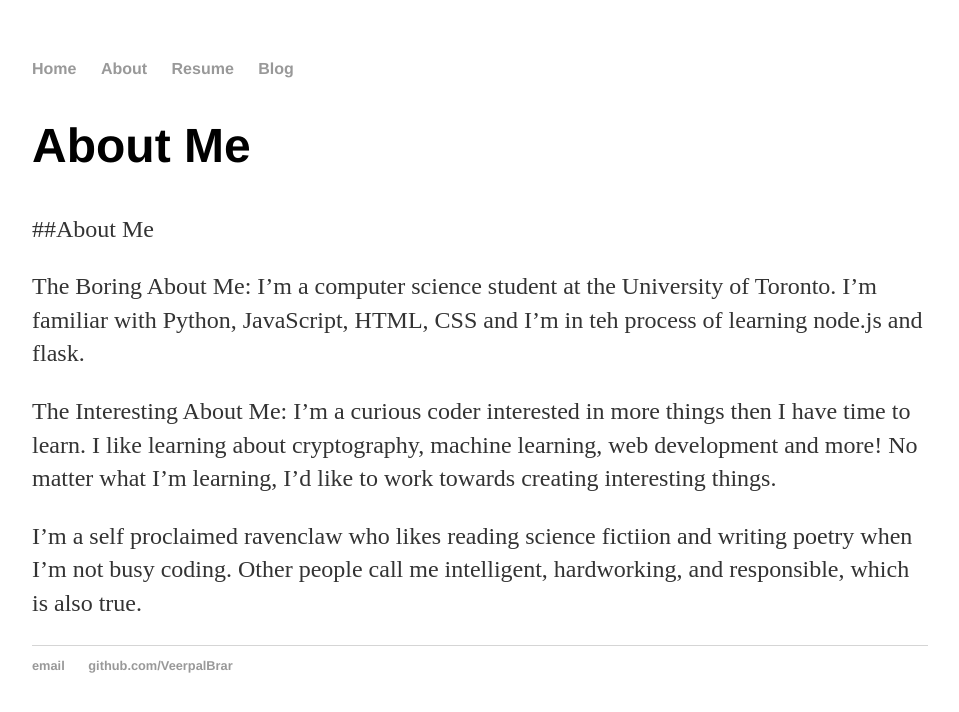
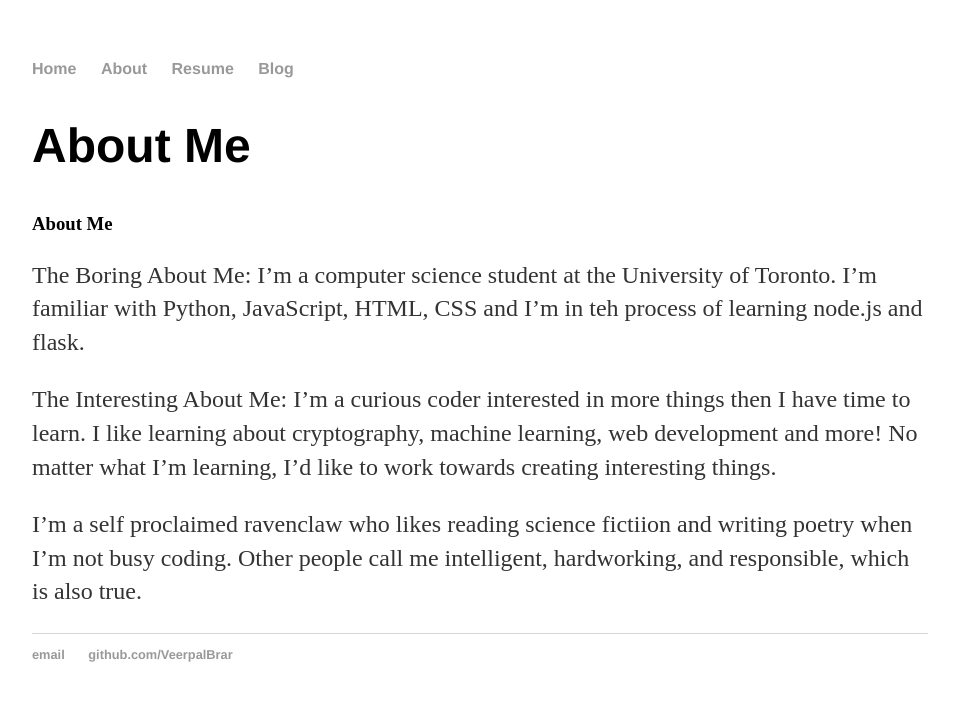
Before and after one commit to VeerpalBrar/VeerpalBrar.github.io, a Jekyll site: the page built from about.md, in a window 1280 px wide. Shown: the top 712 px of the page, without its empty margins (160-1119 px from the left). Built offline with Jekyll 4.4.1, drawn with Linux system fonts in a browser that asks for light colours.

```diff
--- a/about.md
+++ b/about.md
@@ -3,7 +3,7 @@ layout: page
 title: About Me
 permalink: /about/
 ---
-##About Me
+### About Me
 
 The Boring About Me: I'm a computer science student at the University of Toronto.
 I'm familiar with Python, JavaScript, HTML, CSS and I'm in teh process of learning node.js and flask.
```
